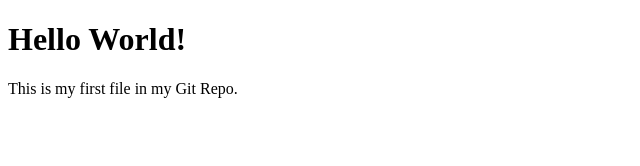
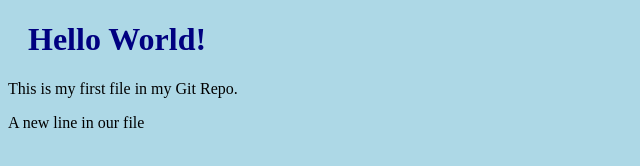
Before and after one commit to abumahmud/pioneer, a plain HTML site: page index.html in a window 1280 px wide. Shown: the whole page, without its empty margins (0-640 px from the left). Drawn offline with Linux system fonts and the light colour scheme.

Commit message:
Updated index.html with a new line

```diff
--- a/index.html
+++ b/index.html
@@ -1,13 +1,12 @@
 <!DOCTYPE html>
 <html lang="en">
 <head>
-    <meta charset="UTF-8">
-    <meta http-equiv="X-UA-Compatible" content="IE=edge">
-    <meta name="viewport" content="width=device-width, initial-scale=1.0">
+    <link rel="stylesheet" href="bluestyle.css">
     <title>Hello World!</title>
 </head>
 <body>
     <h1>Hello World!</h1>
     <p>This is my first file in my Git Repo.</p>
+    <p>A new line in our file</p>
 </body>
 </html>
```
